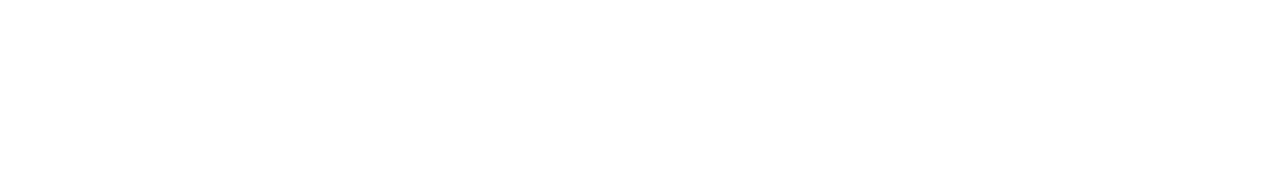
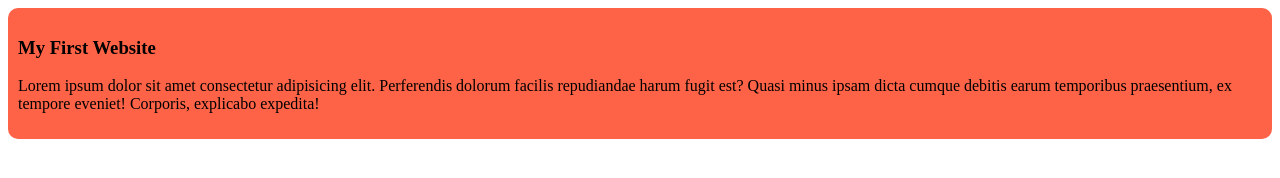
Before and after one commit to FoysalBhuiyann/my-simple-website, a plain HTML site: page index.html in a window 1280 px wide. Drawn offline with Linux system fonts and the light colour scheme.

Commit message:
added css style

```diff
--- a/index.html
+++ b/index.html
@@ -4,8 +4,12 @@
     <meta charset="UTF-8">
     <meta name="viewport" content="width=device-width, initial-scale=1.0">
     <title>My Simple Website</title>
+    <link rel="stylesheet" href="styles/blog.css">
 </head>
 <body>
-
+    <div>
+        <h3>My First Website</h3>
+        <p>Lorem ipsum dolor sit amet consectetur adipisicing elit. Perferendis dolorum facilis repudiandae harum fugit est? Quasi minus ipsam dicta cumque debitis earum temporibus praesentium, ex tempore eveniet! Corporis, explicabo expedita!</p>
+    </div>
 </body>
 </html>
--- /dev/null
+++ b/styles/blog.css
@@ -0,0 +1,5 @@
+div{
+    background-color: tomato;
+    padding: 10px;
+    border-radius: 10px;
+}
```
